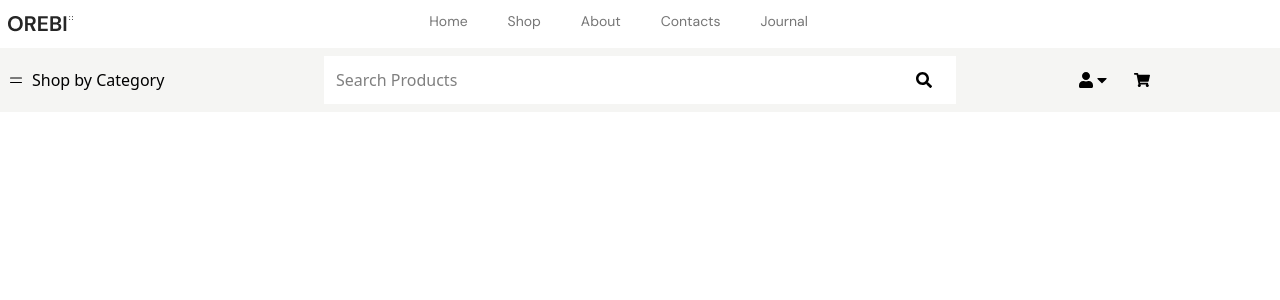
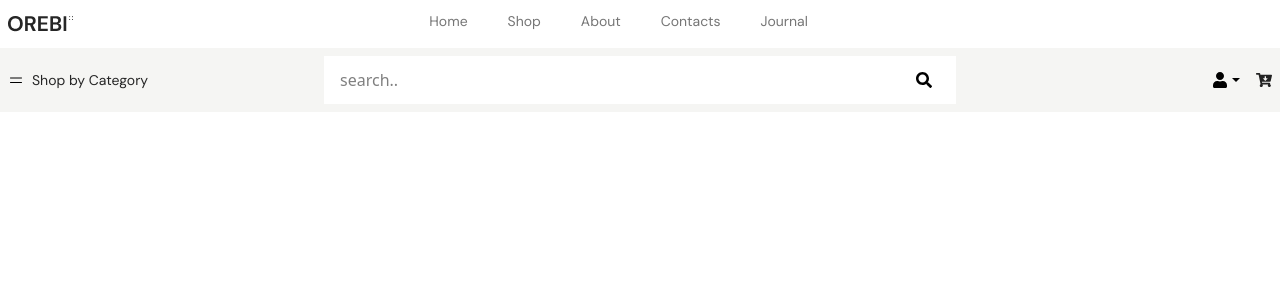
Before and after one commit to habibullahjs/FinalProject, a React (Vite) app: page / in a window 1280 px wide. Shown: the top 300 px of the page. Built offline with nearby package versions, Linux system fonts and the light colour scheme.

Commit message:
Updated files and code changes

```diff
--- a/src/components/Navbar.jsx
+++ b/src/components/Navbar.jsx
@@ -1,48 +1,149 @@
-import React from 'react'
-import { HiBars2 } from "react-icons/hi2"
-import { FaUser } from "react-icons/fa";
-import { FaSearch } from "react-icons/fa"
-import { FaCaretDown } from "react-icons/fa";
-import { FaShoppingCart } from "react-icons/fa";
-import Container from './Container'
-import Flex from './Flex'
+import { useEffect, useRef, useState } from "react";
+import { FaCartArrowDown, FaSearch, FaUser } from "react-icons/fa";
+import { HiOutlineBars2 } from "react-icons/hi2";
+import { IoMdArrowDropdown, IoMdArrowDropright } from "react-icons/io";
+import { RxCross2 } from "react-icons/rx";
+import CartImage from "../assets/cart.png";
+import Container from "./Container";
 
 
 const Navbar = () => {
+    let [cateShow, setCateShow] = useState(false)
+    let [accShow, setAccShow] = useState(false)
+    let [cartshow, setCartShow] = useState(false)
+    let cateRef = useRef()
+    let accRef = useRef()
+    let cartRef = useRef()
+
+    useEffect(() => {
+        document.addEventListener("click", (e) => {
+            if (cateRef.current.contains(e.target) == true) {
+                setCateShow(!cateShow);
+            } else {
+                setCateShow(false);
+            }
+            if (accRef.current.contains(e.target)) {
+                setAccShow(!accShow);
+            } else {
+                setAccShow(false);
+            }
+            if (cartRef.current.contains(e.target) == true) {
+                setCartShow(!cartshow)
+            } else {
+                setCartShow(false)
+            }
+
+        });
+    }, [cateShow, accShow, cartshow]);
+
+
     return (
-        <nav className='py-2 lg:mt-0   bg-[#F5F5F3]'>
+        <nav className={`bg-[#F5F5F3] py-2 lg:mt-0`}>
             <Container>
-                <Flex className="items-center">
-                    <div className="lg:w-1/4 w-full flex justify-center lg:justify-start">
-                        <Flex className={` mt-2 lg:mt-0 flex items-center gap-2`}>
+                <div className="items-center flex flex-wrap">
+                    <div className="w-full lg:w-1/4 relative">
+                        <div className="flex items-center gap-2" ref={cateRef}>
                             <div className="">
-                                <HiBars2 />
+                                <HiOutlineBars2 />
                             </div>
-                            <h3>Shop by Category</h3>
-                        </Flex>
+                            <h3 className="font-dms text-[14px] text-[#262626] font-normal hidden lg:block">
+                                Shop by Category
+                            </h3>
+                        </div>
+                        {cateShow && (
+                            <div className="lg:bg-[#262626] bg-[red] py-3 absolute left-0 top-[43px] w-full">
+                                <ul>
+                                    <li className="py-2 relative text-[rgba(255,255,255,0.7)] pl-[20px] hover:text-[#fff] hover:pl-[30px] duration-300 ease-in-out font-dm text-[16px] border-b-[1px] border-[rgba(255,255,255,0.7)]">
+                                        <div className="flex justify-between">
+                                            <span>Accessories</span>
+                                            <div className="">
+
+                                            </div>
+                                        </div>
+                                    </li>
+                                    <li className="py-2 text-[rgba(255,255,255,0.7)] pl-[20px] hover:text-[#fff] hover:pl-[30px] duration-300 ease-in-out font-dm text-[16px] border-b-[1px] border-[rgba(255,255,255,0.7)]">
+                                        Furniture
+                                    </li>
+                                    <li className="py-2 text-[rgba(255,255,255,0.7)] pl-[20px] hover:text-[#fff] hover:pl-[30px] duration-300 ease-in-out font-dm text-[16px] border-b-[1px] border-[rgba(255,255,255,0.7)]">
+                                        Electronics
+                                    </li>
+                                    <li className="py-2 text-[rgba(255,255,255,0.7)] pl-[20px] hover:text-[#fff] hover:pl-[30px] duration-300 ease-in-out font-dm text-[16px] border-b-[1px] border-[rgba(255,255,255,0.7)]">
+                                        Clothes
+                                    </li>
+                                    <li className="py-2 text-[rgba(255,255,255,0.7)] pl-[20px] hover:text-[#fff] hover:pl-[30px] duration-300 ease-in-out font-dm text-[16px]">
+                                        Bags
+                                    </li>
+                                </ul>
+                            </div>
+                        )}
                     </div>
-                    <div className="lg:w-2/4 mt-2 lg:mt-0   w-full justify-center lg:justify-start">
+                    <div className="w-full lg:w-2/4">
                         <div className="relative">
-                            <input type="text" placeholder='Search Products' className='w-full bg-white py-3 pl-3'
-                             />
-                             <div className="absolute right-6 top-[50%] translate-y-[-50%]">
-                            <FaSearch />
-                        </div>
+                            <input
+                                type="text"
+                                lg:placeholder="Search Products" placeholder="search.."
+                                className="lg:w-full bg-white py-3 pl-4"
+                            />
+                            <div className="absolute right-6 top-[50%] translate-y-[-50%]">
+                                <FaSearch />
+                            </div>
                         </div>
                     </div>
-                    <div className="lg:w-1/4 mt-2 lg:mt-0  w-full flex justify-center ">
-                    <Flex className=" mt-2 lg:mt-0  flex gap-6 justify-end">
-                        <div className="flex">
-                            <FaUser />
-                            <FaCaretDown />
+                    <div className="w-full lg:w-1/4 relative">
+                        <div className="flex justify-end gap-x-3">
+                            <div className="flex" ref={accRef}>
+                                <FaUser />
+                                <IoMdArrowDropdown />
+                            </div>
+                            <div className="text-[#222]" ref={cartRef}>
+                                <FaCartArrowDown />
+                            </div>
                         </div>
-                        <FaShoppingCart />
-                    </Flex>
+                        {accShow && (
+                            <div className="w-[200px] absolute left-[30%] top-[41px]">
+                                <ul>
+                                    <li className="py-3 px-4 bg-[#262626] text-white font-dm text-[16px] text-center hover:text-[#222] hover:bg-[#fff] duration-300 ease-in-out">
+                                        My Account
+                                    </li>
+                                    <li className="py-3 px-4 bg-[#262626] text-white font-dm text-[16px] text-center hover:text-[#222] hover:bg-[#fff] duration-300 ease-in-out">
+                                        Log Out
+                                    </li>
+                                </ul>
+                            </div>
+                        )}
+                        {cartshow && (
+                            <div className="absolute left-0 top-[40px] w-full">
+                                <div className="flex items-center justify-around bg-[#F5F5F3]">
+                                    <div className="">
+                                        <img src={CartImage} alt="" />
+                                    </div>
+                                    <div className="">
+                                        <h4>Black Smart Watch</h4>
+                                        <h5>$44.00</h5>
+                                    </div>
+                                    <div className="">
+                                        <RxCross2 />
+                                    </div>
+                                </div>
+                                <div className="">
+                                    <h3 className="my-2">
+                                        <span>Subtotal:</span> $44.00
+                                    </h3>
+                                    <ul className="flex justify-between mt-2">
+                                        <li className="py-3 w-[150px] bg-[#262626] text-white font-dm text-[16px] text-center hover:text-[#222] hover:bg-[#fff] duration-300 ease-in-out">
+                                            View Cart
+                                        </li>
+                                        <li className="py-3 w-[150px] bg-[#262626] text-white font-dm text-[16px] text-center hover:text-[#222] hover:bg-[#fff] duration-300 ease-in-out">
+                                            Checkout
+                                        </li>
+                                    </ul>
+                                </div>
+                            </div>
+                        )}
                     </div>
-                </Flex>
+                </div>
             </Container>
         </nav>
-    )
+    );
 }
-
 export default Navbar
```
Also changed, not shown: src/assets/cart.png (added).
